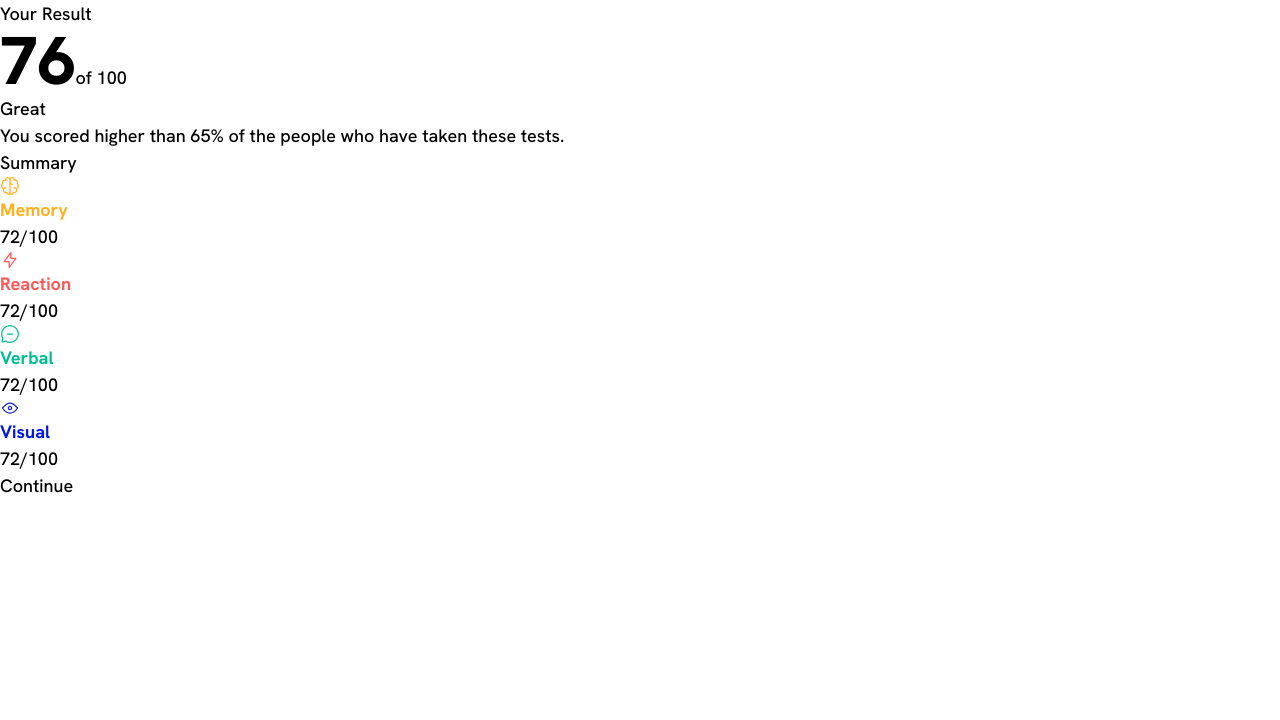
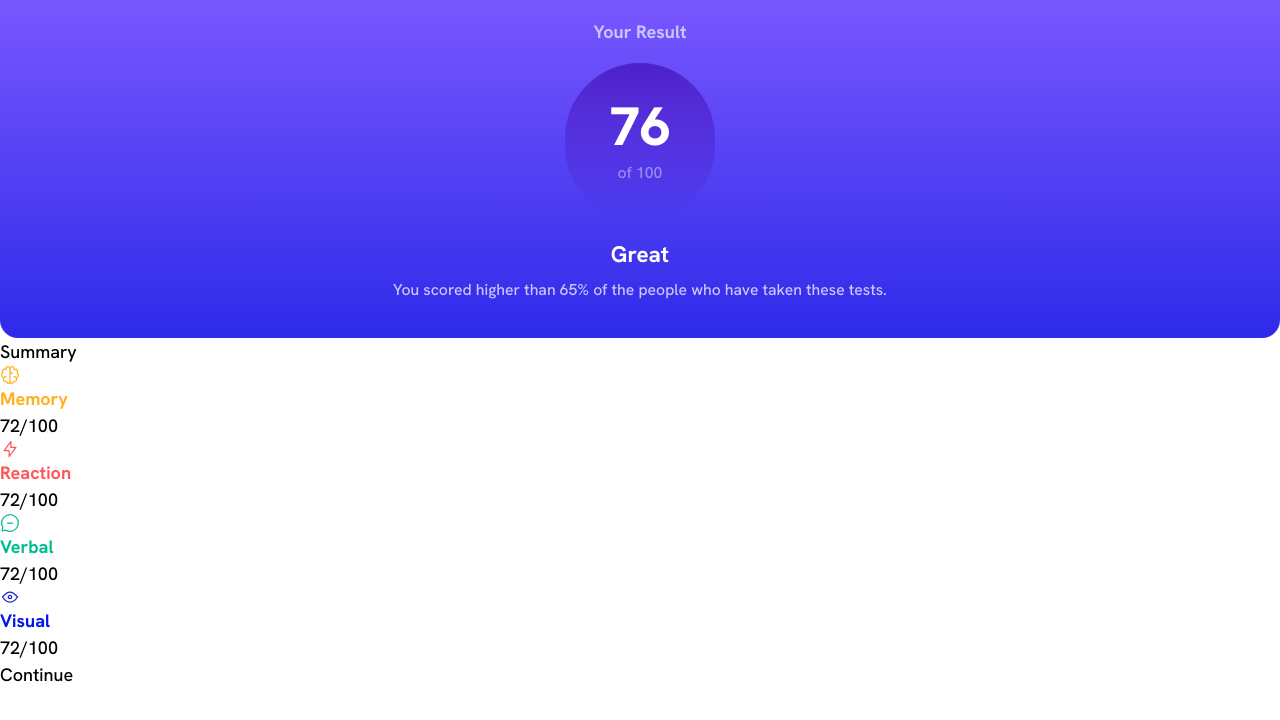
Before and after one commit to reinerb/fem-results-summary, a React (Vite) app: page / in a window 1280 px wide. Shown: the top 720 px of the page. Built offline with nearby package versions, Linux system fonts and the light colour scheme.

Commit message:
Add top section styles

```diff
--- a/src/App.jsx
+++ b/src/App.jsx
@@ -6,16 +6,18 @@ import visualIcon from './assets/images/icon-Visual.svg';
 function App() {
   return (
     <article>
-      <section>
-        <h1>Your Result</h1>
-        <div>
-          <span className='font-extrabold text-6xl'>76</span>
-          <span>of 100</span>
+      <section className='bg-gradient-to-b from-light-slate-blue to-light-royal-blue flex flex-col items-center pt-4 pb-8 px-8 rounded-b-2xl gap-4'>
+        <h1 className='text-light-lavender font-bold'>Your Result</h1>
+        <div className='text-light-lavender text-sm flex flex-col items-center px-10 py-8 rounded-full gap-2 bg-gradient-to-b from-violet-blue to-persian-blue'>
+          <span className='font-extrabold text-5xl text-white'>76</span>
+          <span className='text-light-lavender opacity-60'>of 100</span>
         </div>
-        <p>Great</p>
-        <p>
-          You scored higher than 65% of the people who have taken these tests.
-        </p>
+        <div className='flex flex-col gap-2 items-center'>
+          <p className='text-white text-xl font-bold'>Great</p>
+          <p className='text-sm text-center text-light-lavender'>
+            You scored higher than 65% of the people who have taken these tests.
+          </p>
+        </div>
       </section>
       <section>
         <h2>Summary</h2>
--- a/tailwind.config.js
+++ b/tailwind.config.js
@@ -10,7 +10,7 @@ export default {
         'cobalt-blue': 'hsl(234,100%,45%)',
         'light-slate-blue': 'hsl(252,100%,67%)',
         'light-royal-blue': 'hsl(241,81%,54%)',
-        'violet-blue': 'hsla(256,72,46,1)',
+        'violet-blue': 'hsla(256,72%,46%,1)',
         'persian-blue': 'hsla(241,72%,46%,0)',
         'pale-blue': 'hsl(221,100%,96%)',
         'light-lavender': 'hsl(241,100%,89%)',
```
